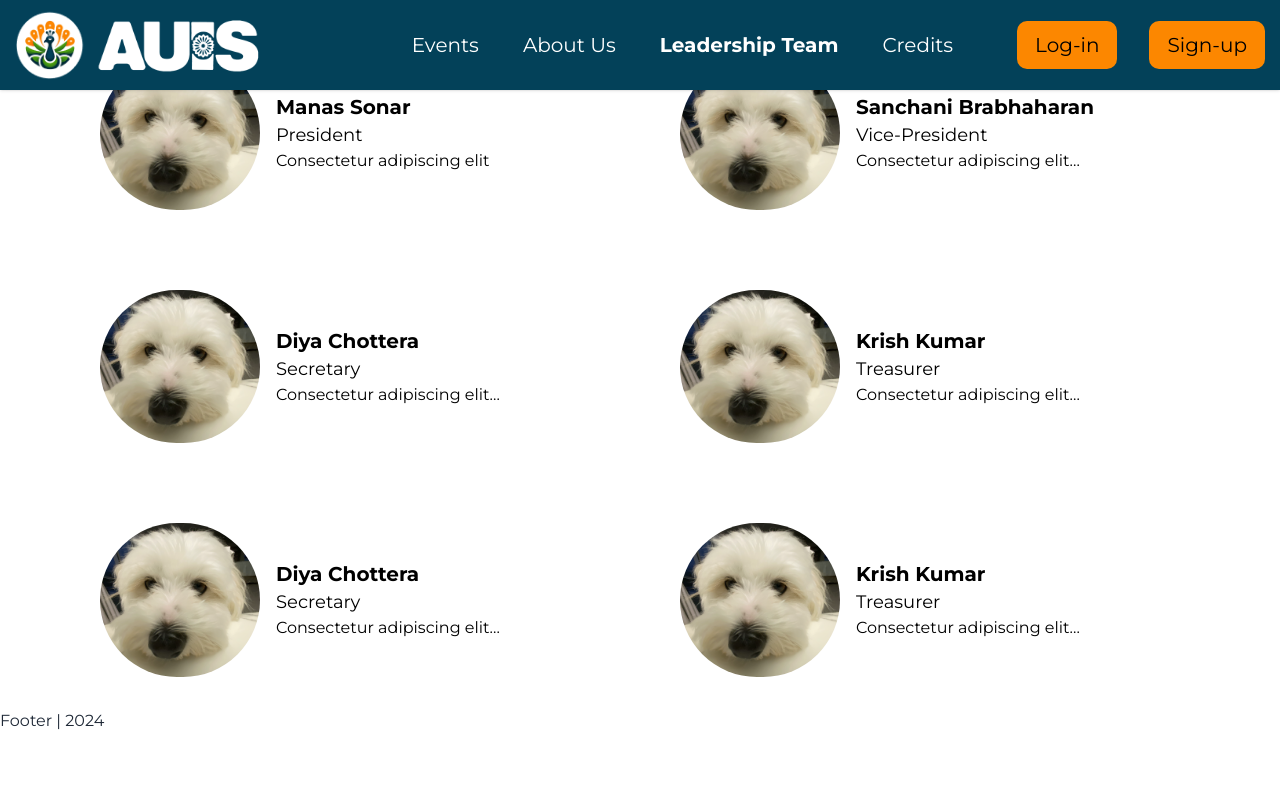
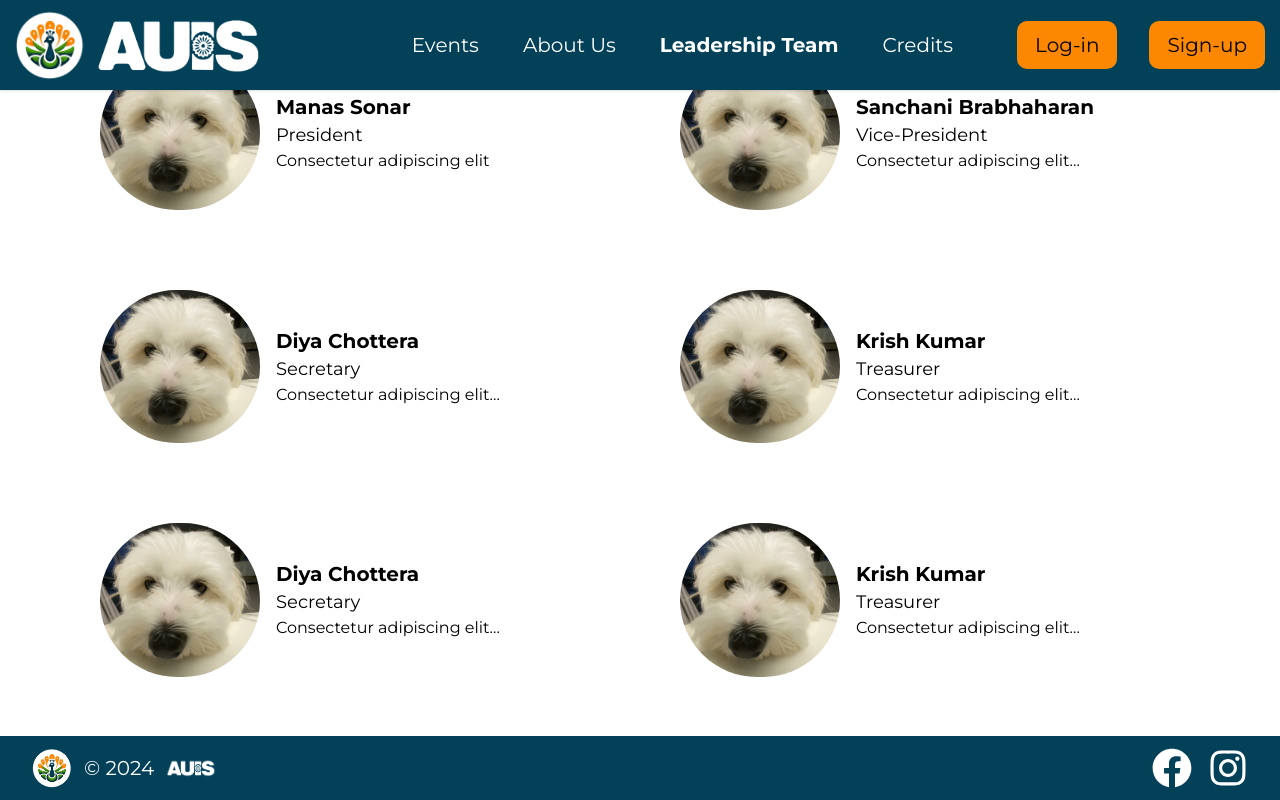
Before and after one commit to UoaWDCC/auis-portal, a React (Vite) app in the folder web/: page /exec in a window 1280 px wide. Built offline with nearby package versions, Linux system fonts and the light colour scheme; no server answers.

Commit message:
Created footer

```diff
--- a/web/src/components/Footer.tsx
+++ b/web/src/components/Footer.tsx
@@ -1,10 +1,47 @@
-function Footer() {
-  const currentTime = new Date().getFullYear();
+import { FaFacebook, FaInstagram } from "react-icons/fa";
+import peacockLogo from "../assets/peacock-logo.png";
+import whiteName from "../assets/auis_white.png";
+import { FacebookLink, InstagramLink } from "../data/data";
+
+const Footer = () => {
+  const currentYear = new Date().getFullYear();
   return (
-    <footer>
-      <h1>Footer | {currentTime}</h1>
+    <footer className="w-full bg-[#034159] flex flex-col justify-between px-4 sm:px-6 md:px-8 fixed bottom-0">
+      <div className="flex justify-between items-center py-3">
+        <div className="text-xl text-white flex items-center">
+          <img
+            src={peacockLogo}
+            alt="logo"
+            width={40}
+            height={40}
+            className="mr-3"
+          />
+          <span>© {currentYear}</span>
+          <img
+            src={whiteName}
+            alt="logo"
+            width={50}
+            height={50}
+            className="ml-3"
+          />
+        </div>
+        <div className="flex space-x-4">
+          <a href={FacebookLink} rel="noreferrer" target="_blank">
+            <FaFacebook
+              className="hover:-translate-y-1 transition-transform cursor-pointer text-white"
+              size={40}
+            />
+          </a>
+          <a href={InstagramLink} rel="noreferrer" target="_blank">
+            <FaInstagram
+              className="hover:-translate-y-1 transition-transform cursor-pointer text-white"
+              size={40}
+            />
+          </a>
+        </div>
+      </div>
     </footer>
   );
-}
+};
 
 export default Footer;
--- a/web/src/data/data.ts
+++ b/web/src/data/data.ts
@@ -44,3 +44,7 @@ export const execs: Exec[] = [
     bio: "Consectetur adipiscing elit...",
   },
 ];
+
+export const FacebookLink = "https://www.facebook.com/auis.uoa/";
+export const InstagramLink =
+  "https://www.instagram.com/au.indiansociety/?hl=en";
```
